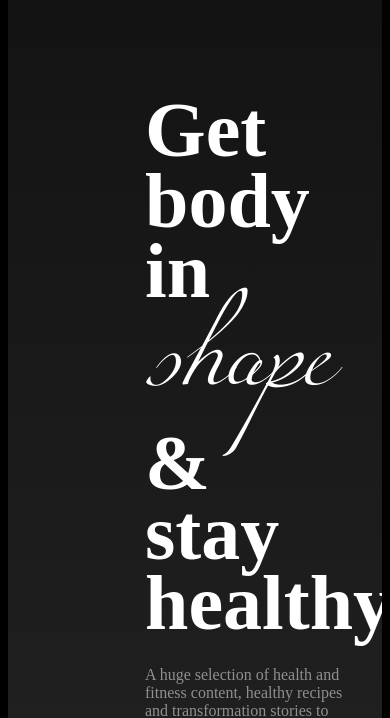
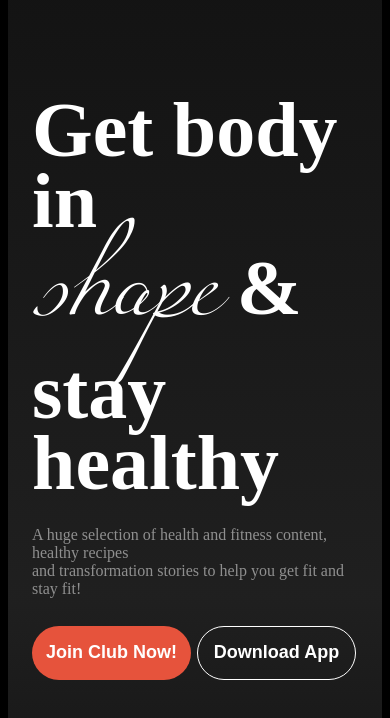
Before and after one commit to samiurrahmann/assignment-2, a plain HTML site: page index.html in a window 390 px wide. Shown: the part 133-851 px from the top of the page. Drawn offline with Linux system fonts and the light colour scheme.

Commit message:
added new respons for btn

```diff
--- a/style/style.css
+++ b/style/style.css
@@ -478,7 +478,23 @@ hr{
 }
 
 @media screen and (max-width:576px)  {
-     .hide-on-mobile{
+     .local-btn{
+        padding: 2px 2px 2px 2px ;
+        height: 54px;
+        width: 159px;
+
+     }
+     .btn{
+        padding: 6px 6px 6px 6px;
+        height: 54px;
+        width: 159px;
+     }
+
+     .hero-button{
+        gap: 6px;
+     }
+
+    .hide-on-mobile{
         display: none;
 
      }
@@ -506,5 +522,15 @@ hr{
      {
         flex-direction: column;
     }
+    .hero-child{
+        margin: 0;
+    }
+    .hero-descripsion{
+       text-align: left;
+    }
+    .hero-button{
+        display: flex;
+    }
+
 
 }
```
Also changed, not shown: index.html (+1 -1 lines).
